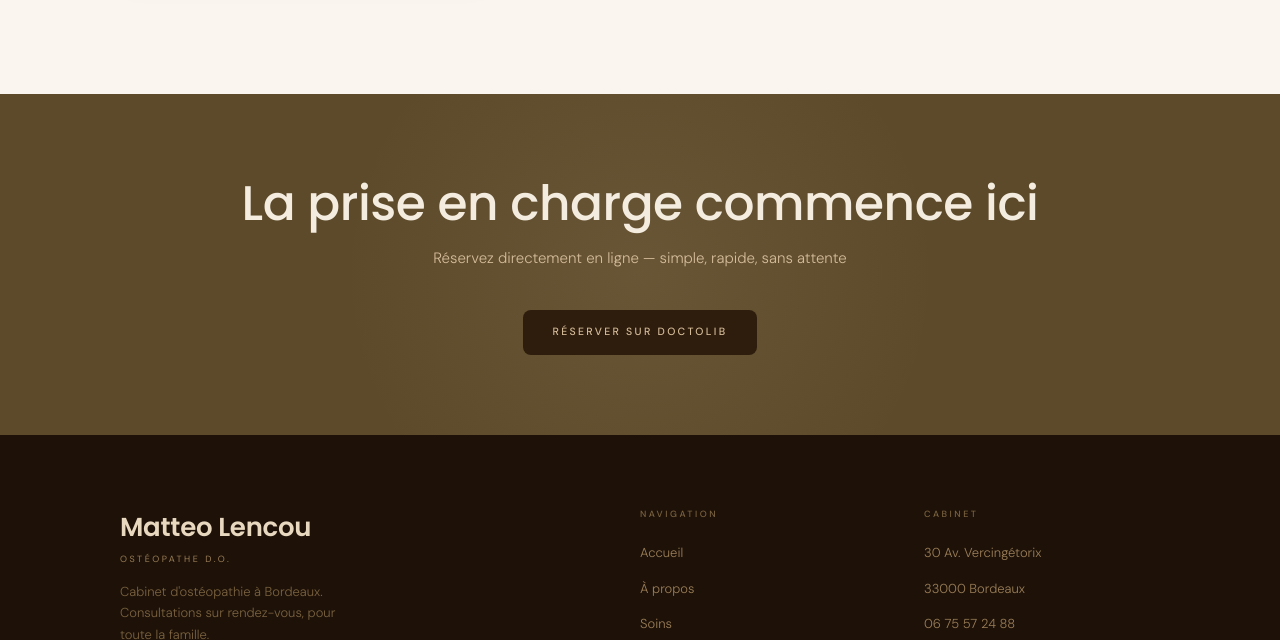
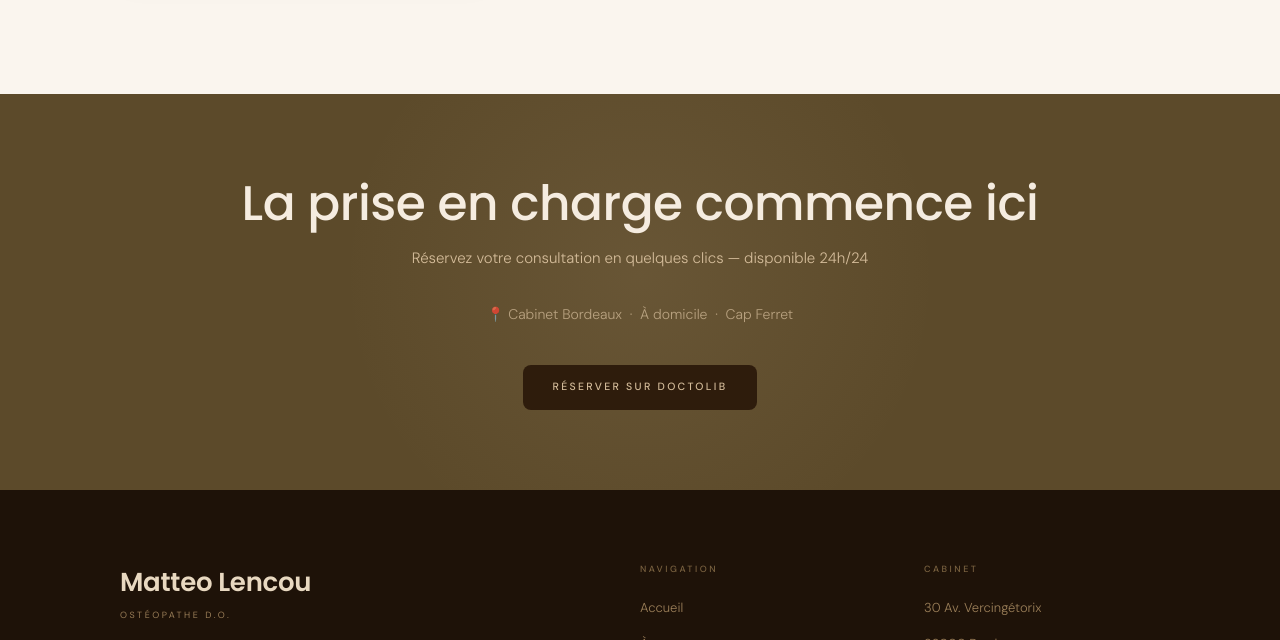
Before and after one commit to Elie2626/ostheopathe-bordeaux, a plain HTML site: page contact.html in a window 1280 px wide. Shown: the part 1521-2161 px from the top of the page. Drawn offline with Linux system fonts and the light colour scheme.

Commit message:
Ajout localisation dans le CTA de toutes les pages
- Mention Cabinet Bordeaux · À domicile · Cap Ferret sur les 5 pages

Co-Authored-By: Claude Sonnet 4.6 <noreply@anthropic.com>

```diff
--- a/contact.html
+++ b/contact.html
@@ -439,7 +439,8 @@
 <section class="cta-band">
   <div class="wrap">
     <h2 class="reveal">La prise en charge commence ici</h2>
-    <p class="reveal">Réservez directement en ligne — simple, rapide, sans attente</p>
+    <p class="reveal">Réservez votre consultation en quelques clics — disponible 24h/24</p>
+    <p class="reveal" style="font-size:14px;opacity:.75;margin-top:-8px">📍 Cabinet Bordeaux &nbsp;·&nbsp; À domicile &nbsp;·&nbsp; Cap Ferret</p>
     <a href="https://www.doctolib.fr/osteopathe/bordeaux/matteo-lencou/booking/places?specialityId=10&telehealth=false&profile_skipped=true&source=external_referral"
        class="btn btn-dark reveal" target="_blank" rel="noopener noreferrer">
       Réserver sur Doctolib
```
Also changed, not shown: a-propos.html (+2 -1 lines), index.html (+1 -0 lines), soins.html (+2 -1 lines), tarifs.html (+2 -1 lines).
